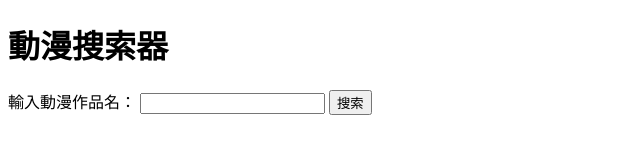
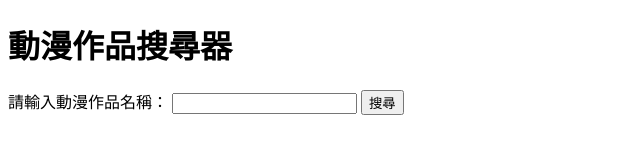
Before and after one commit to sakana0707/goldkey, a plain HTML site: page index.html in a window 1280 px wide. Shown: the whole page, without its empty margins (0-640 px from the left). Drawn offline with nearby package versions, Linux system fonts and the light colour scheme.

Commit message:
Update index.html

```diff
--- a/index.html
+++ b/index.html
@@ -1,33 +1,40 @@
 <!DOCTYPE html>
 <html>
   <head>
-	<title>動漫搜索器</title>
+    <meta charset="utf-8">
+    <title>動漫作品搜尋器</title>
     <script src="https://ajax.googleapis.com/ajax/libs/jquery/3.6.0/jquery.min.js"></script>
     <script>
-		$(document).ready(function(){
-			$("#searchForm").submit(function(event){
-				event.preventDefault();
-				var searchQuery = $("#searchQuery").val();
-				var apiUrl = "https://api.jikan.moe/v3/search/anime?q=" + encodeURI(searchQuery);
-				$.get(apiUrl, function(data){
-					var resultHtml = "";
-					$.each(data.results, function(index, anime){
-						resultHtml += "<h3>" + anime.title + "</h3>";
-						resultHtml += "<p>" + anime.synopsis + "</p>";
+      function searchAnime() {
+        // 取得輸入的動漫作品名稱
+        var animeName = $("#animeName").val();
+
+        // 呼叫動漫作品 API，並在成功回傳後顯示簡介
+        $.ajax({
+          url: "https://api.jikan.moe/v3/search/anime",
+          data: { q: animeName },
+          success: function(result) {
+            var animeData = result.results[0];
+            var animeTitle = animeData.title;
+            var animeSynopsis = animeData.synopsis;
+            $("#animeTitle").text(animeTitle);
+            $("#animeSynopsis").text(animeSynopsis);
+          },
+          error: function() {
+            alert("搜尋失敗，請再試一次。");
+          }
         });
-					$("#searchResults").html(resultHtml);
-				});
-			});
-		});
+      }
     </script>
   </head>
   <body>
-	<h1>動漫搜索器</h1>
-	<form id="searchForm">
-		<label for="searchQuery">輸入動漫作品名：</label>
-		<input type="text" id="searchQuery" name="searchQuery">
-		<button type="submit">搜索</button>
-	</form>
-	<div id="searchResults"></div>
+    <h1>動漫作品搜尋器</h1>
+    <label for="animeName">請輸入動漫作品名稱：</label>
+    <input type="text" id="animeName">
+    <button onclick="searchAnime()">搜尋</button>
+    <div id="animeInfo">
+      <h2 id="animeTitle"></h2>
+      <p id="animeSynopsis"></p>
+    </div>
   </body>
 </html>
```
Lines whose indentation alone changed are shown as unchanged.
